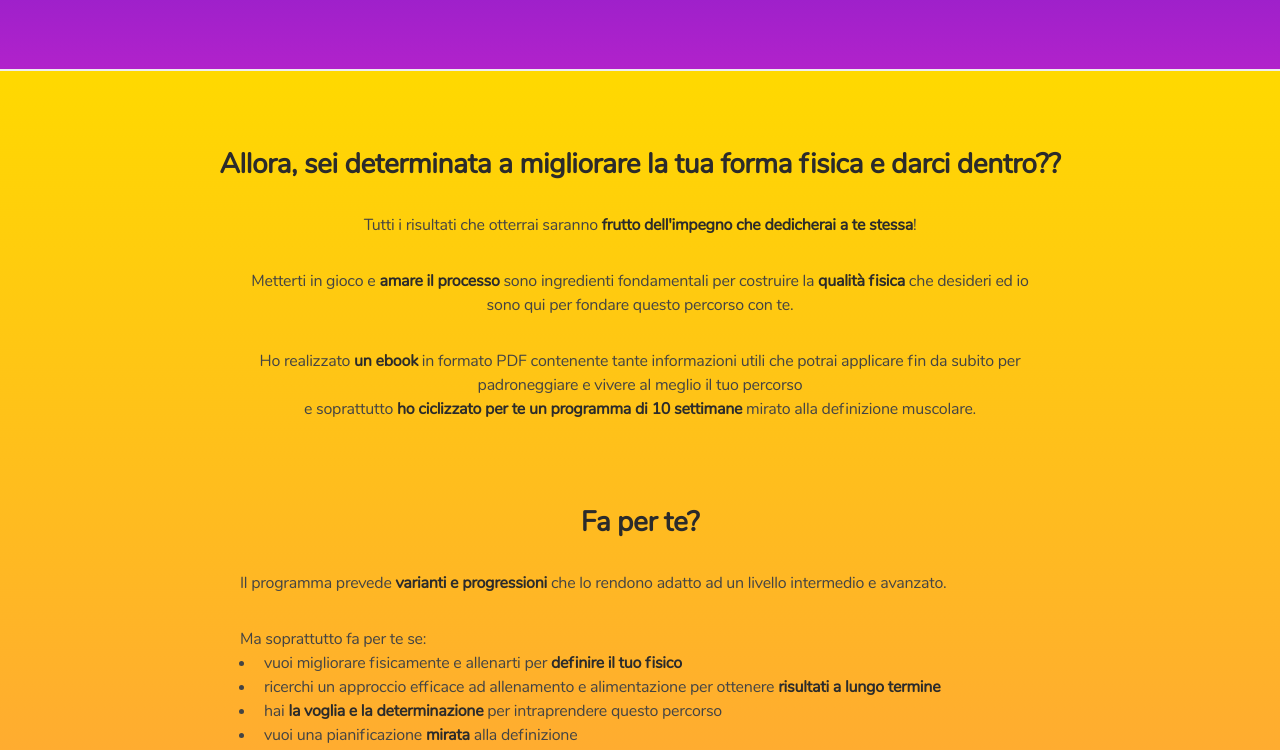
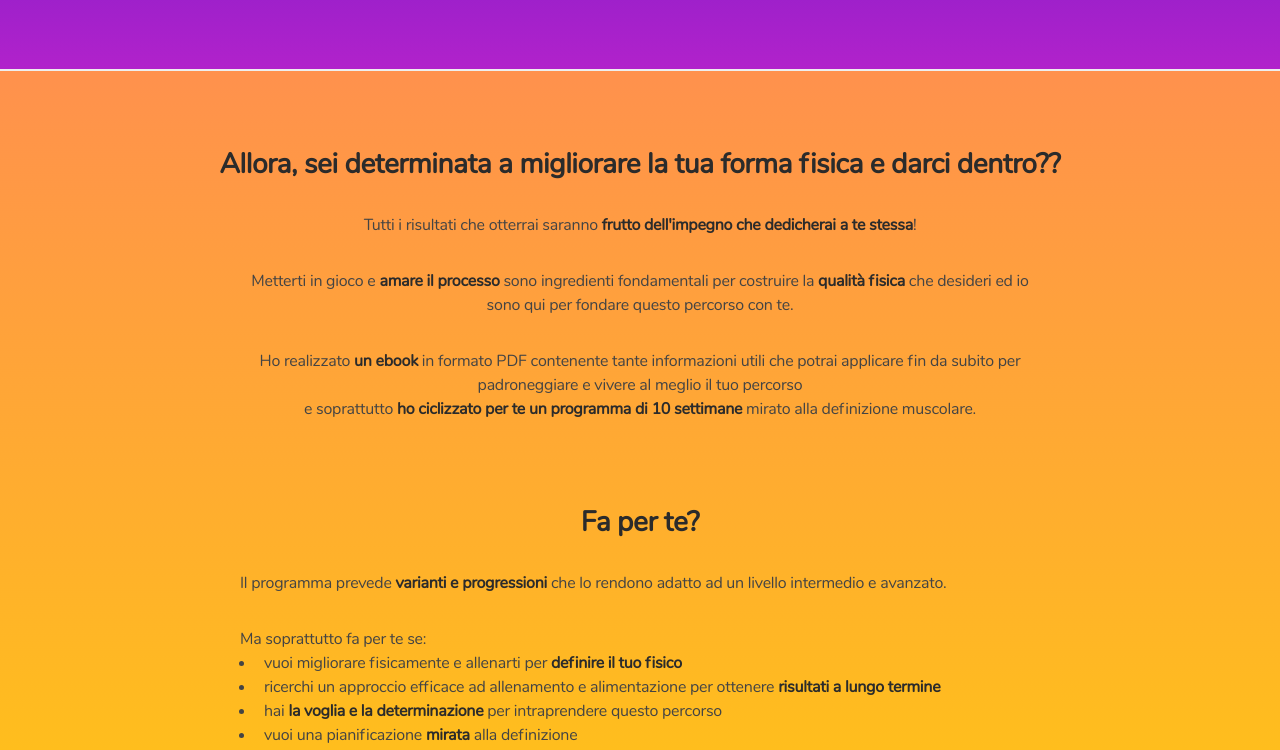
Before and after one commit to dmainardi/definizioneMuscolare_web, a plain HTML site: page index.html in a window 1280 px wide. Shown: the part 1199-1949 px from the top of the page. Drawn offline with Linux system fonts and the light colour scheme.

Commit message:
Scambiato l'ordine dei colori del secondo gradiente

```diff
--- a/assets/sass/components/_wrapper.scss
+++ b/assets/sass/components/_wrapper.scss
@@ -51,7 +51,7 @@
 
 		&.style5 {
 			@include color(accent5);
-			@include vendor('background-image', 'linear-gradient(0deg, #ff914d, #ffd900)');
+			@include vendor('background-image', 'linear-gradient(0deg, #ffd900, #ff914d)');
 		}
 
 		// Medium.
```
Also changed, not shown: assets/css/main.css.
